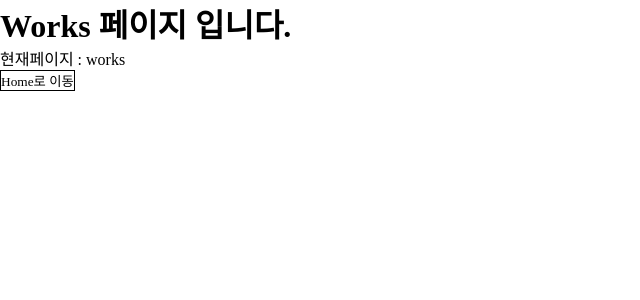
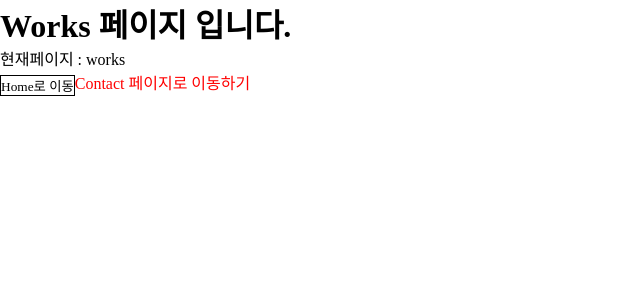
Before and after one commit to yuna-c/react, a React (Vite) app: page /works in a window 1280 px wide. Shown: the top 300 px of the page, without its empty margins (0-640 px from the left). Built offline with nearby package versions, Linux system fonts and the light colour scheme.

Commit message:
📝 add : Link

```diff
--- a/src/compoments/Works.jsx
+++ b/src/compoments/Works.jsx
@@ -1,4 +1,4 @@
-import { useNavigate, useLocation } from 'react-router-dom';
+import { useNavigate, useLocation, Link } from 'react-router-dom';
 
 const Works = () => {
   const navigate = useNavigate();
@@ -15,6 +15,9 @@ const Works = () => {
       <h1>Works 페이지 입니다.</h1>
       <div>현재페이지 : {location.pathname.slice(1)}</div>
       <button onClick={goToHome}>Home로 이동</button>
+      <Link style={{ color: 'red' }} to="/contact">
+        Contact 페이지로 이동하기
+      </Link>
     </div>
   );
 };
```
